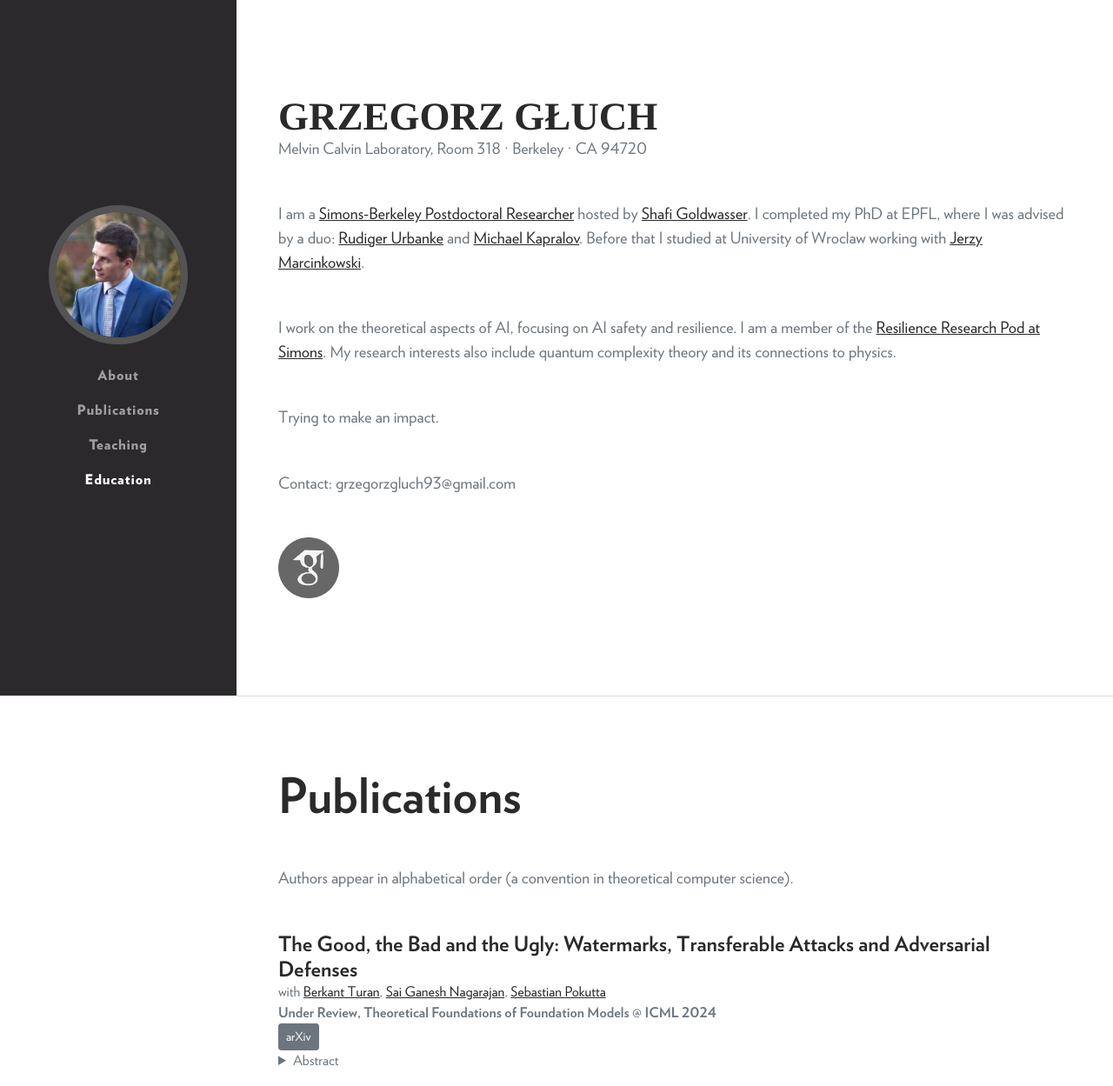
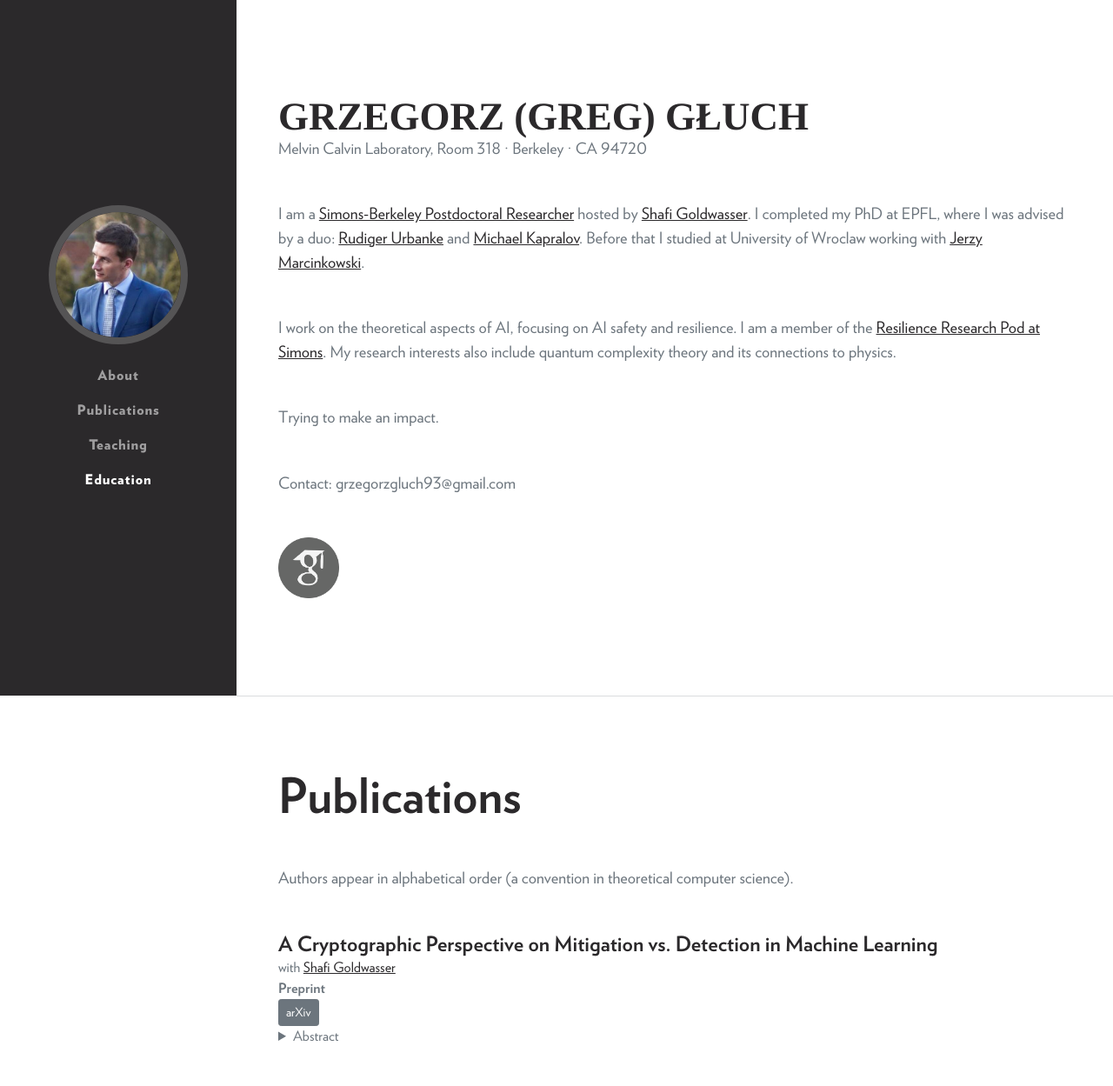
Before and after one commit to grzegorzgluch/grzegorzgluch.github.io, a website: page index.html in a window 1280 px wide. Shown: the top 1249 px of the page at 87% size. Drawn offline with nearby package versions, Linux system fonts and the light colour scheme; a web font is replaced by a local one.

Commit message:
Added "Detection vs MItigation"

```diff
--- a/index.html
+++ b/index.html
@@ -38,7 +38,7 @@
             <section class="resume-section" id="about">
                 <div class="resume-section-content">
                     <h1 class="mb-0" style="font-size: 45px;">
-                        Grzegorz
+                        Grzegorz (Greg)
                         <span class="text-primary">Głuch</span>
                     </h1>
                     <div class="subheading mb-5" style="font-size: 18px;">
@@ -92,6 +92,23 @@
                         </div>
                     </div>
                     -->
+
+                    <div class="resume-item d-flex flex-column flex-md-row justify-content-between mb-5">
+                        <div class="resume-content">
+                            <a href="https://arxiv.org/abs/2112.09625" target="_blank" style="text-decoration: none"><h4 class="mb-0">A Cryptographic Perspective on Mitigation vs. Detection in Machine Learning</h4></a>
+                            <div class="subsubheading mb-0">with <a href="https://people.epfl.ch/rudiger.urbanke" target="_blank">Shafi Goldwasser</a> </div>
+                                <div class="subsubheading mb-0"><b>Preprint</b>  <br>
+                                <div class="btn-group btn-group-sm" role="group" aria-label="Basic example">
+                                    <a href="https://arxiv.org/abs/2303.07874" target="_blank" class="btn btn-secondary" role="button" aria-pressed="true">arXiv</a>
+                                </div>
+                                <details><summary>Abstract</summary>
+                                  In this paper, we initiate a cryptographically inspired theoretical study of detection versus mitigation of adversarial inputs produced by attackers of Machine Learning algorithms during inference time.
+                                    We formally define defense by detection (DbD) and defense by mitigation (DbM). Our definitions come in the form of a 3-round protocol between two resource-bounded parties: a trainer/defender and an attacker. The attacker aims to produce inference-time inputs that fool the training algorithm. We define correctness, completeness, and soundness properties to capture successful defense at inference time while not degrading (too much) the performance of the algorithm on inputs from the training distribution.
+                                    We first show that achieving DbD and achieving DbM are equivalent for ML classification tasks. Surprisingly, this is not the case for ML generative learning tasks, where there are many possible correct outputs that can be generated for each input. We show a separation between DbD and DbM by exhibiting a generative learning task for which is possible to defend by mitigation but is provably impossible to defend by detection under the assumption that the Identity-Based Fully Homomorphic Encryption (IB-FHE), publicly-verifiable zero-knowledge Succinct Non-Interactive Arguments of Knowledge (zk-SNARK) and Strongly Unforgeable Signatures exist. The mitigation phase uses significantly fewer samples than the initial training algorithm.
+                                </details>
+                            </div>
+                        </div>
+                    </div>
 
                     <div class="resume-item d-flex flex-column flex-md-row justify-content-between mb-5">
                         <div class="resume-content">
```
